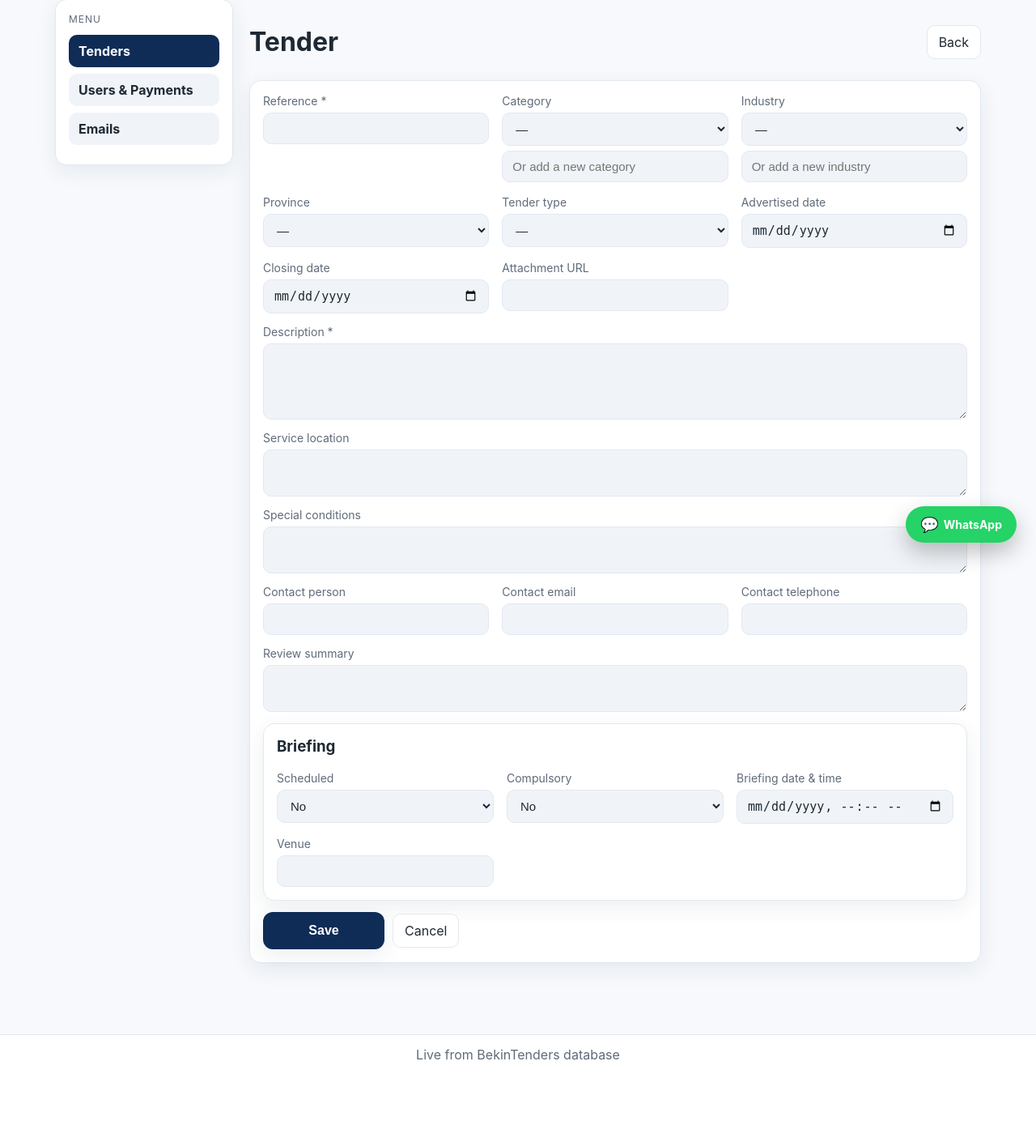
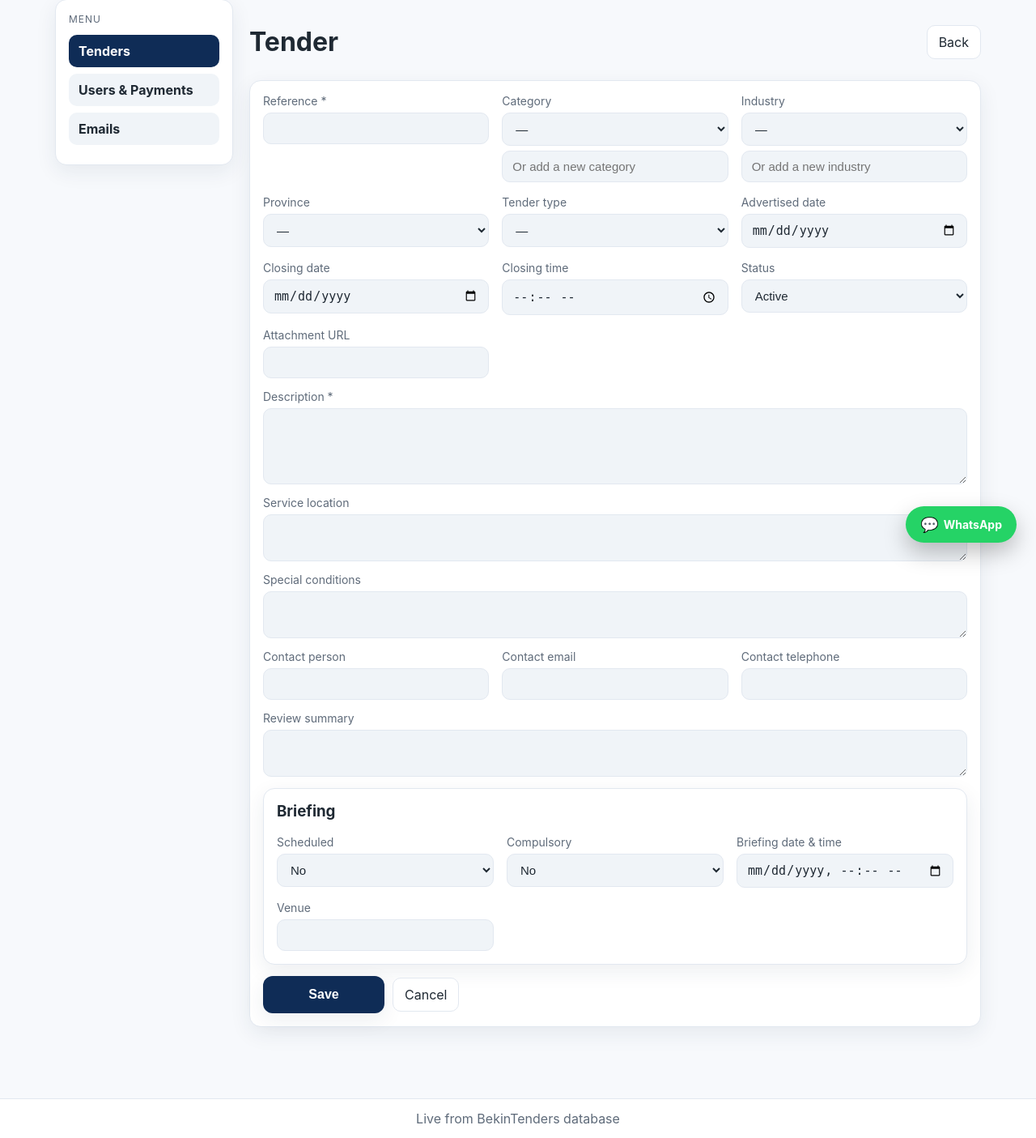
Before and after one commit to dadwert90-boop/BekinTenders, a Flask app: template templates/admin_form.html in a window 1280 px wide. Shown: the part 106-1511 px from the top of the page at 81% size. Before the commit the page ends 1415 px from the top, so only its background shows below. Run offline with Flask 3, Linux system fonts and the light colour scheme; the template is opened without the code that fills it, so the values that code supplies are empty; some libraries are stand-ins or nearby versions.

Commit message:
Add tender status lifecycle and closing time support

```diff
--- a/app.py
+++ b/app.py
@@ -22,6 +22,7 @@ from sqlalchemy import (
     BigInteger,
     String,
     Text,
+    Time,
     func,
     select,
     or_,
@@ -45,6 +46,9 @@ DEFAULT_ADMIN_EMAIL = os.environ.get("DEFAULT_ADMIN_EMAIL", "admin@admin.com")
 DEFAULT_ADMIN_PASSWORD = os.environ.get("DEFAULT_ADMIN_PASSWORD", "B3kinAdmin!2024")
 DEFAULT_ADMIN_NAME = os.environ.get("DEFAULT_ADMIN_NAME", "Administrator")
 ADMIN_NOTIFY_EMAIL = os.environ.get("ADMIN_NOTIFY_EMAIL", "tenders@bekinconsulting.co.za")
+TENDER_STATUS_ACTIVE = "active"
+TENDER_STATUS_INACTIVE = "inactive"
+VALID_TENDER_STATUSES = {TENDER_STATUS_ACTIVE, TENDER_STATUS_INACTIVE}
 
 SERVICE_OPTIONS = [
     {
@@ -70,8 +74,8 @@ SERVICE_OPTIONS = [
     },
 ]
 
-PAYFAST_MERCHANT_ID = os.environ.get("PAYFAST_MERCHANT_ID", "27480019")
-PAYFAST_MERCHANT_KEY = os.environ.get("PAYFAST_MERCHANT_KEY", "6wb97bgknskbs")
+PAYFAST_MERCHANT_ID = os.environ.get("PAYFAST_MERCHANT_ID", "19383784")
+PAYFAST_MERCHANT_KEY = os.environ.get("PAYFAST_MERCHANT_KEY", "j8uivqtsiv1ub")
 PAYFAST_PASSPHRASE = os.environ.get("PAYFAST_PASSPHRASE")
 PAYFAST_URL = os.environ.get("PAYFAST_URL", "https://www.payfast.co.za/eng/process")
 PAYFAST_API_BASE_URL = os.environ.get("PAYFAST_API_BASE_URL", "https://api.payfast.co.za")
@@ -187,6 +191,7 @@ class Tender(Base):
     tender_category_id = Column(Integer, ForeignKey("tender_categories.tender_category_id"))
     advertised_date = Column(Date)
     closing_date = Column(Date)
+    closing_time = Column(Time)
     industry_id = Column(Integer, ForeignKey("industries.industry_id"))
     requested_by_department_id = Column(Integer, ForeignKey("departments.department_id"))
     tender_type_id = Column(Integer, ForeignKey("tender_types.tender_type_id"))
@@ -200,6 +205,7 @@ class Tender(Base):
     attachment_download_url = Column(Text)
     created_time = Column(DateTime(timezone=True))
     created_at = Column(DateTime(timezone=True), server_default=func.now())
+    status = Column(Text, nullable=False, default=TENDER_STATUS_ACTIVE, server_default=TENDER_STATUS_ACTIVE)
     trial_data = Column(JSONB)
     tender_review_summary = Column(Text)
 
@@ -336,16 +342,90 @@ def load_filter_options(db: Session) -> Dict[str, List[Dict[str, Any]]]:
 
 
 _SessionLocal = None
+_tender_status_schema_ready = False
+_tender_closing_time_schema_ready = False
+
+
+def ensure_tender_status_schema(engine: Engine) -> None:
+    global _tender_status_schema_ready
+    if _tender_status_schema_ready:
+        return
+    with engine.begin() as conn:
+        conn.exec_driver_sql(
+            f"""
+            ALTER TABLE tenders.tenders
+            ADD COLUMN IF NOT EXISTS status TEXT NOT NULL DEFAULT '{TENDER_STATUS_ACTIVE}'
+            """
+        )
+        conn.exec_driver_sql(
+            "CREATE INDEX IF NOT EXISTS idx_tenders_status ON tenders.tenders(status)"
+        )
+        conn.exec_driver_sql(
+            f"""
+            UPDATE tenders.tenders
+            SET status = '{TENDER_STATUS_INACTIVE}'
+            WHERE closing_date IS NOT NULL
+              AND closing_date < CURRENT_DATE
+              AND status <> '{TENDER_STATUS_INACTIVE}'
+            """
+        )
+    _tender_status_schema_ready = True
 
 def get_session() -> Session:
     global _SessionLocal
     if _SessionLocal is None:
+        engine = get_engine()
+        ensure_tender_status_schema(engine)
+        ensure_tender_closing_time_schema(engine)
         _SessionLocal = sessionmaker(
-            bind=get_engine(),
+            bind=engine,
             autoflush=False,
             future=True,
         )
     return _SessionLocal()
+
+
+def normalize_tender_status(value: Optional[str]) -> Optional[str]:
+    cleaned = (value or "").strip().lower()
+    if not cleaned:
+        return None
+    if cleaned not in VALID_TENDER_STATUSES:
+        return None
+    return cleaned
+
+
+def ensure_tender_closing_time_schema(engine: Engine) -> None:
+    global _tender_closing_time_schema_ready
+    if _tender_closing_time_schema_ready:
+        return
+    with engine.begin() as conn:
+        conn.exec_driver_sql(
+            """
+            ALTER TABLE tenders.tenders
+            ADD COLUMN IF NOT EXISTS closing_time TIME
+            """
+        )
+    _tender_closing_time_schema_ready = True
+
+
+def sync_expired_tender_statuses(db: Session) -> None:
+    db.connection().exec_driver_sql(
+        """
+        UPDATE tenders.tenders
+        SET status = 'inactive'
+        WHERE closing_date IS NOT NULL
+          AND closing_date < CURRENT_DATE
+          AND status <> 'inactive'
+        """
+    )
+    db.flush()
+
+
+def resolve_tender_status(requested_status: Optional[str], closing_date: Optional[datetime.date]) -> str:
+    normalized = normalize_tender_status(requested_status) or TENDER_STATUS_ACTIVE
+    if closing_date and closing_date < datetime.date.today():
+        return TENDER_STATUS_INACTIVE
+    return normalized
 
 
 
@@ -640,8 +720,11 @@ def fetch_tenders(
     industry_id: Optional[str],
     province_id: Optional[str],
     tender_type_id: Optional[str],
+    status_filter: Optional[str] = None,
+    include_inactive: bool = False,
 ) -> List[Dict[str, Any]]:
     """Query tenders with optional filters."""
+    sync_expired_tender_statuses(db)
     stmt = select(Tender).options(
         selectinload(Tender.industry),
         selectinload(Tender.tender_type),
@@ -670,9 +753,18 @@ def fetch_tenders(
         stmt = stmt.filter(Tender.province_id == province_id_int)
     if tender_type_id_int is not None:
         stmt = stmt.filter(Tender.tender_type_id == tender_type_id_int)
+    normalized_status = normalize_tender_status(status_filter)
+    if normalized_status:
+        stmt = stmt.filter(Tender.status == normalized_status)
+    elif not include_inactive:
+        stmt = stmt.filter(Tender.status == TENDER_STATUS_ACTIVE)
 
     stmt = stmt.order_by(
-        func.coalesce(Tender.closing_date, Tender.created_time).asc(),
+        func.coalesce(
+            Tender.advertised_date,
+            func.date(Tender.created_time),
+            func.date(Tender.created_at),
+        ).desc(),
         Tender.tender_ref,
     )
 
@@ -684,10 +776,12 @@ def fetch_tenders(
             "tender_description": t.tender_description,
             "advertised_date": t.advertised_date,
             "closing_date": t.closing_date,
+            "closing_time": t.closing_time,
             "tender_type": t.tender_type.code if t.tender_type else None,
             "province": t.province.name if t.province else None,
             "industry": t.industry.name if t.industry else None,
             "category": t.category.name if t.category else None,
+            "status": t.status or TENDER_STATUS_ACTIVE,
         }
         for t in tenders
     ]
@@ -695,6 +789,7 @@ def fetch_tenders(
 
 def fetch_tender_detail(db: Session, tender_id: str) -> Optional[Tender]:
     """Return a single tender with briefing info."""
+    sync_expired_tender_statuses(db)
     try:
         tender_uuid = uuid.UUID(tender_id)
     except ValueError:
@@ -732,6 +827,7 @@ def search():
                 industry_id=industry_id,
                 province_id=province_id,
                 tender_type_id=tender_type_id,
+                status_filter=TENDER_STATUS_ACTIVE,
             )
             if run
             else []
@@ -1051,6 +1147,8 @@ def tender_detail(tender_id: str):
         tender = fetch_tender_detail(db, tender_id)
     if not tender:
         abort(404)
+    if not session.get("is_admin") and (tender.status or TENDER_STATUS_ACTIVE) != TENDER_STATUS_ACTIVE:
+        abort(404)
     return render_template("detail.html", tender=tender)
 
 
@@ -1061,6 +1159,18 @@ def parse_date(value: Optional[str]):
         return None
     try:
         return datetime.date.fromisoformat(value.strip())
+    except ValueError:
+        return None
+
+
+def parse_time(value: Optional[str]) -> Optional[datetime.time]:
+    if not value or not value.strip():
+        return None
+    raw = value.strip()
+    try:
+        if len(raw) == 5:
+            return datetime.time.fromisoformat(f"{raw}:00")
+        return datetime.time.fromisoformat(raw)
     except ValueError:
         return None
 
@@ -1140,6 +1250,8 @@ def ensure_industry(db: Session, name: str) -> int:
 
 def upsert_tender(db: Session, tender_id: Optional[str], form: Dict[str, Any]) -> str:
     """Insert or update a tender based on tender_id."""
+    closing_date = parse_date(form.get("closing_date"))
+    closing_time = parse_time(form.get("closing_time"))
     payload = {
         "tender_ref": form.get("tender_ref", "").strip(),
         "tender_description": form.get("tender_description", "").strip(),
@@ -1148,7 +1260,9 @@ def upsert_tender(db: Session, tender_id: Optional[str], form: Dict[str, Any]) -
         "province_id": parse_int(form.get("province")),
         "tender_type_id": parse_int(form.get("tender_type")),
         "advertised_date": parse_date(form.get("advertised_date")),
-        "closing_date": parse_date(form.get("closing_date")),
+        "closing_date": closing_date,
+        "closing_time": closing_time,
+        "status": resolve_tender_status(form.get("status"), closing_date),
         "service_location": form.get("service_location") or None,
         "special_conditions": form.get("special_conditions") or None,
         "contact_person": form.get("contact_person") or None,
@@ -1228,6 +1342,7 @@ def admin_index():
     industry_id = request.args.get("industry") or None
     province_id = request.args.get("province") or None
     tender_type_id = request.args.get("tender_type") or None
+    status_filter = (request.args.get("status") or "").strip().lower()
     run = request.args.get("run") == "1"
 
     with get_session() as db:
@@ -1240,6 +1355,8 @@ def admin_index():
                 industry_id=industry_id,
                 province_id=province_id,
                 tender_type_id=tender_type_id,
+                status_filter=status_filter,
+                include_inactive=True,
             )
             if run
             else []
@@ -1252,6 +1369,7 @@ def admin_index():
         industry_id=industry_id,
         province_id=province_id,
         tender_type_id=tender_type_id,
+        status_filter=status_filter,
         options=options,
         tenders=tenders,
         show_results=run,
@@ -1722,6 +1840,13 @@ def date_fmt(value):
     return value.strftime("%Y-%m-%d")
 
 
+@app.template_filter("time_fmt")
+def time_fmt(value):
+    if value is None:
+        return "—"
+    return value.strftime("%H:%M")
+
+
 @app.template_filter("datetime_fmt")
 def datetime_fmt(value):
     if value is None:
--- a/templates/admin_form.html
+++ b/templates/admin_form.html
@@ -67,6 +67,17 @@
       <label>
         <span>Closing date</span>
         <input type="date" name="closing_date" value="{{ tender.closing_date }}">
+      </label>
+      <label>
+        <span>Closing time</span>
+        <input type="time" name="closing_time" value="{% if tender and tender.closing_time %}{{ tender.closing_time.strftime('%H:%M') }}{% endif %}">
+      </label>
+      <label>
+        <span>Status</span>
+        <select name="status">
+          <option value="active" {% if not tender or tender.status == "active" %}selected{% endif %}>Active</option>
+          <option value="inactive" {% if tender and tender.status == "inactive" %}selected{% endif %}>Inactive</option>
+        </select>
       </label>
       <label>
         <span>Attachment URL</span>
--- a/templates/detail.html
+++ b/templates/detail.html
@@ -23,7 +23,7 @@
   <div class="meta-card">
     <dl>
       <div><dt>Advertised</dt><dd>{{ tender.advertised_date|date_fmt }}</dd></div>
-      <div><dt>Closing</dt><dd>{{ tender.closing_date|date_fmt }}</dd></div>
+      <div><dt>Closing</dt><dd>{{ tender.closing_date|date_fmt }} {{ tender.closing_time|time_fmt if tender.closing_time else '' }}</dd></div>
       <div><dt>Created</dt><dd>{{ tender.created_at|datetime_fmt }}</dd></div>
       <div><dt>ID</dt><dd class="tight">{{ tender.tender_id }}</dd></div>
     </dl>
--- a/templates/search.html
+++ b/templates/search.html
@@ -91,7 +91,7 @@
         <div>{{ t.industry or '—' }}</div>
         <div>{{ t.province or '—' }}</div>
         <div>{{ t.tender_type or '—' }}</div>
-        <div class="tight">{{ t.closing_date|date_fmt }}</div>
+        <div class="tight">{{ t.closing_date|date_fmt }} {{ t.closing_time|time_fmt if t.closing_time else '' }}</div>
       </a>
       {% endfor %}
       {% if not tenders %}
```
Also changed, not shown: schema.sql (+7 -0 lines), schema2.sql (+7 -0 lines), templates/admin_list.html (+11 -1 lines).
